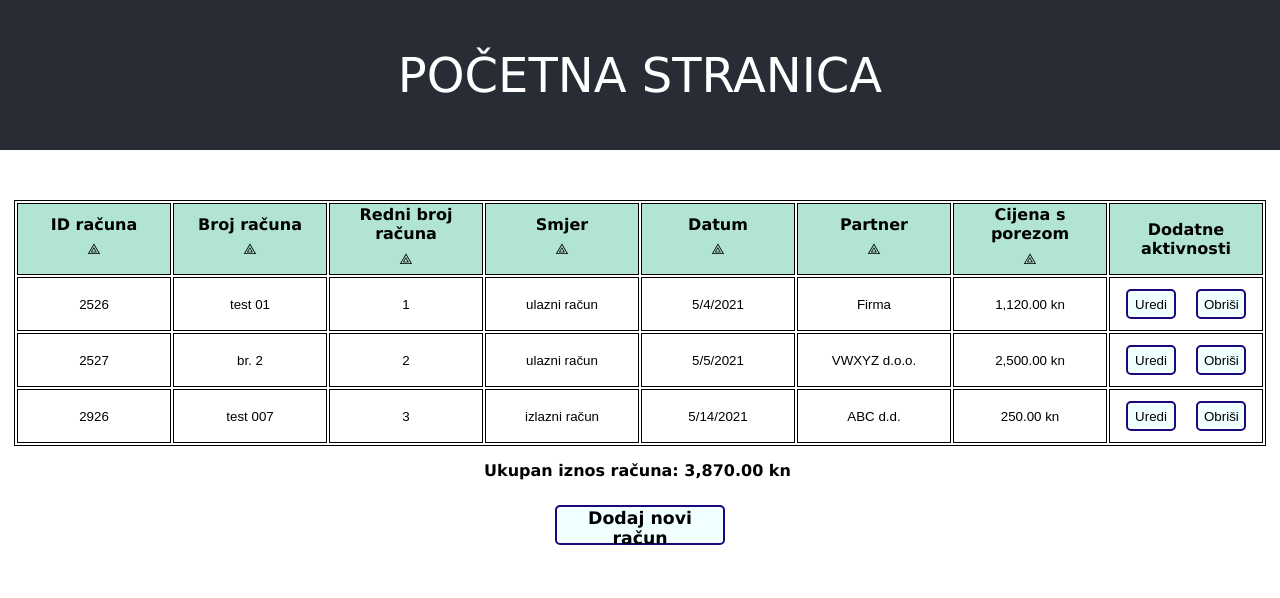
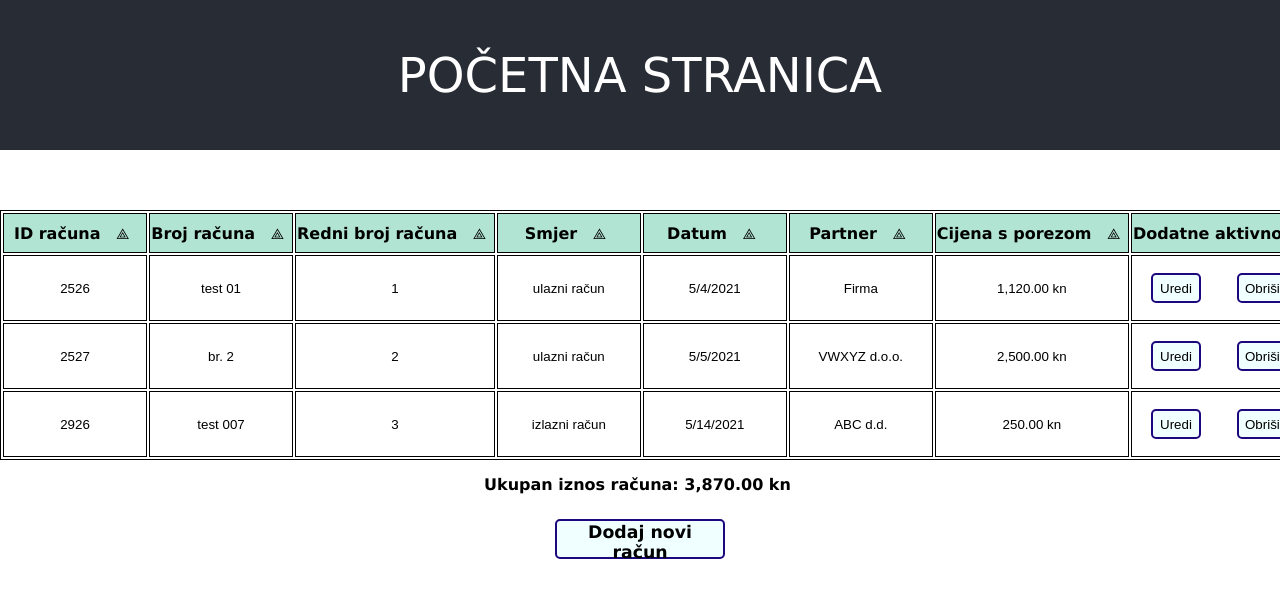
Before and after one commit to CROmarcos/sedamit_zadatak, a React (Create React App) app: page / in a window 1280 px wide. Shown: the top 598 px of the page. Built offline with nearby package versions, Linux system fonts and the light colour scheme.

Commit message:
Prikaz prilagođen mobitelu
Tablica stavljena u wrapper, kod manjih rezolucija tablica se scrolla horizontalno.

```diff
--- a/src/App.css
+++ b/src/App.css
@@ -16,6 +16,7 @@
 .App-header {
   background-color: #282c34;
   height: 150px;
+  width: 100%;
   display: flex;
   flex-direction: column;
   align-items: center;
--- a/src/Components/DodajRacun/DodajRacun.scss
+++ b/src/Components/DodajRacun/DodajRacun.scss
@@ -6,6 +6,10 @@
         width: 35%;
         margin: 0;
         text-align: right;
+
+        @media screen and (max-width: 768px) {
+            width: 100%;
+        }
     }
 
     &__porez {
@@ -35,11 +39,23 @@
     float: left;
     margin-left: 10%;
     margin-right: 5%;
+
+    @media screen and (max-width: 768px) {
+        float: none;
+        margin: 0;
+        padding-right: 10%;
+    }
 }
 
 .right {
     float: right;
     margin-right: 15%;
+
+    @media screen and (max-width: 768px) {
+        float: none;
+        margin: 0;
+        padding-right: 10%;
+    }
 }
 
 .RadioButton {
--- a/src/Components/ListaRacuna/ListaRacuna.scss
+++ b/src/Components/ListaRacuna/ListaRacuna.scss
@@ -2,6 +2,15 @@
     margin: auto;
     margin-top: 10px;
     border: 1px solid;
+    min-width: 1000px;
+    min-height: 250px;
+    display: table;
+
+    &--wrapper {
+        display: block;
+        overflow-x: auto;
+        white-space: nowrap;
+    }
 
     &--btn {
         width: 50px;
@@ -25,14 +34,26 @@
             font-weight: bold;
         }
     }
+
+    &__actions {
+        width: 100%;
+        height: 40px;
+        display: flex;
+        margin: 0;
+        align-items: center;
+
+        &-side {
+            width: 50%;
+        }
+    }
 }
 
-th {
+td {
     width: 150px;
 }
 
 tr {
-    height: 50px;
+    height: 40px;
 }
 
 th {
@@ -46,7 +67,7 @@ td {
 }
 
 .sort {
-    width: 150px;
+    width: 30px;
     height: 30px;
     background-color: transparent;
     border: none;
--- a/src/Components/ListaRacuna/ListaRacuna.tsx
+++ b/src/Components/ListaRacuna/ListaRacuna.tsx
@@ -64,6 +64,7 @@ const ListaRacuna = () => {
 
     return (
         <>
+            <div className="Lista--wrapper">
                 <table className="Lista">
                     <thead>
                         <tr>
@@ -88,13 +89,20 @@ const ListaRacuna = () => {
                                 <td><Link to={`/detalji/${racun.id}`}><button className="Lista__link">{racun.naziv_partnera}</button></Link></td>
                                 <td><Link to={`/detalji/${racun.id}`}><button className="Lista__link">{racun.cijena_s_porezom.toLocaleString("en-US", { maximumFractionDigits: 2, minimumFractionDigits: 2 })} kn</button></Link></td>
                                 <td>
+                                    <div className="Lista__actions">
+                                        <div className="Lista__actions-side">
                                             <Link to={`/uredi/${racun.id}`}><button className="Lista--btn">Uredi</button></Link>
+                                        </div>
+                                        <div className="Lista__actions-side">
                                             <button className="Lista--btn" onClick={() => { obrisiRacun(racun.id); }}>Obriši</button>
+                                        </div>
+                                    </div>
                                 </td>
                             </tr>
                         )}
                     </tbody>
                 </table>
+            </div>
             <div className="Lista__opis">
                 <label>Ukupan iznos računa: </label><span>{sumaRacuna.toLocaleString("en-US", { maximumFractionDigits: 2, minimumFractionDigits: 2 })} kn</span>
             </div>
--- a/src/Components/Naslov/Naslov.scss
+++ b/src/Components/Naslov/Naslov.scss
@@ -1,4 +1,8 @@
 .Naslov {
     text-transform: uppercase;
     font-size: 3rem;
+
+    @media (max-width: 500px) {
+        font-size: 2rem;
+    }
 }
--- a/src/Components/PopisDetalja/PopisDetalja.scss
+++ b/src/Components/PopisDetalja/PopisDetalja.scss
@@ -8,6 +8,11 @@
     border: 2pt rgb(28, 7, 124) solid;
     border-radius: 10px;
     background-color: rgb(247, 232, 232);
+
+    @media screen and (max-width: 768px) {
+        width: 80%;
+        margin: auto;
+    }
 
     &__red {
         width: 100%;
```
Lines whose indentation alone changed are shown as unchanged.
